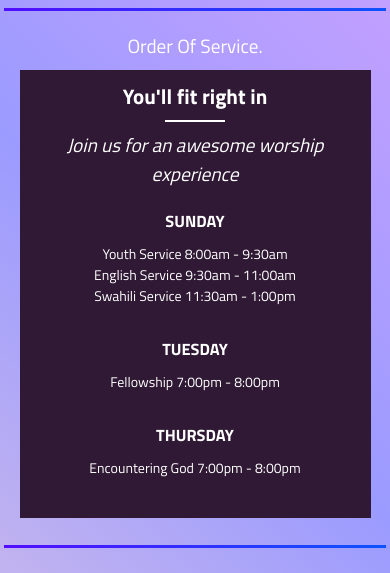
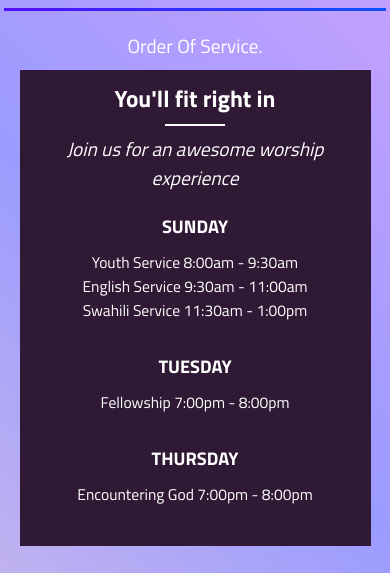
Before and after one commit to Josekariz/stmonic, a React (Create React App) app: page / in a window 390 px wide. Shown: the part 590-1163 px from the top of the page. Built offline with nearby package versions, Linux system fonts and the light colour scheme.

Commit message:
change font size using vh

```diff
--- a/src/homepage/ChurchGenInfo.css
+++ b/src/homepage/ChurchGenInfo.css
@@ -1,4 +1,4 @@
-@import url('https://fonts.googleapis.com/css2?family=Poppins:wght@300;400;600&display=swap');
+
 
 .church-gen-info {
   width: 90%;
@@ -8,7 +8,7 @@
   color: white;
   padding: 20px;
   font-family: 'Poppins', sans-serif;
-  font-size: 20px;
+  font-size: 2vw;
 }
 
 .upper-text {
@@ -57,14 +57,14 @@
 /* Responsive Styles */
 @media screen and (max-width: 1200px) {
   .church-gen-info {
-    font-size: 18px;
+    font-size: 2vw;
     padding: 15px; /* Reduce padding for better spacing */
   }
 }
 
 @media screen and (max-width: 768px) {
   .church-gen-info {
-    font-size: 16px; /* Adjust the font size for smaller screens */
+    font-size: 2vw; /* Adjust the font size for smaller screens */
     padding: 10px; /* Further reduce padding for better spacing on smaller screens */
   }
 
@@ -80,7 +80,7 @@
 
 @media screen and (max-width: 480px) {
   .church-gen-info {
-    font-size: 14px; /* Adjust the font size for even smaller screens */
+    font-size: 4vw; /* Adjust the font size for even smaller screens */
     padding: 5px; /* Further reduce padding for better spacing on very small screens */
   }
 }
```
